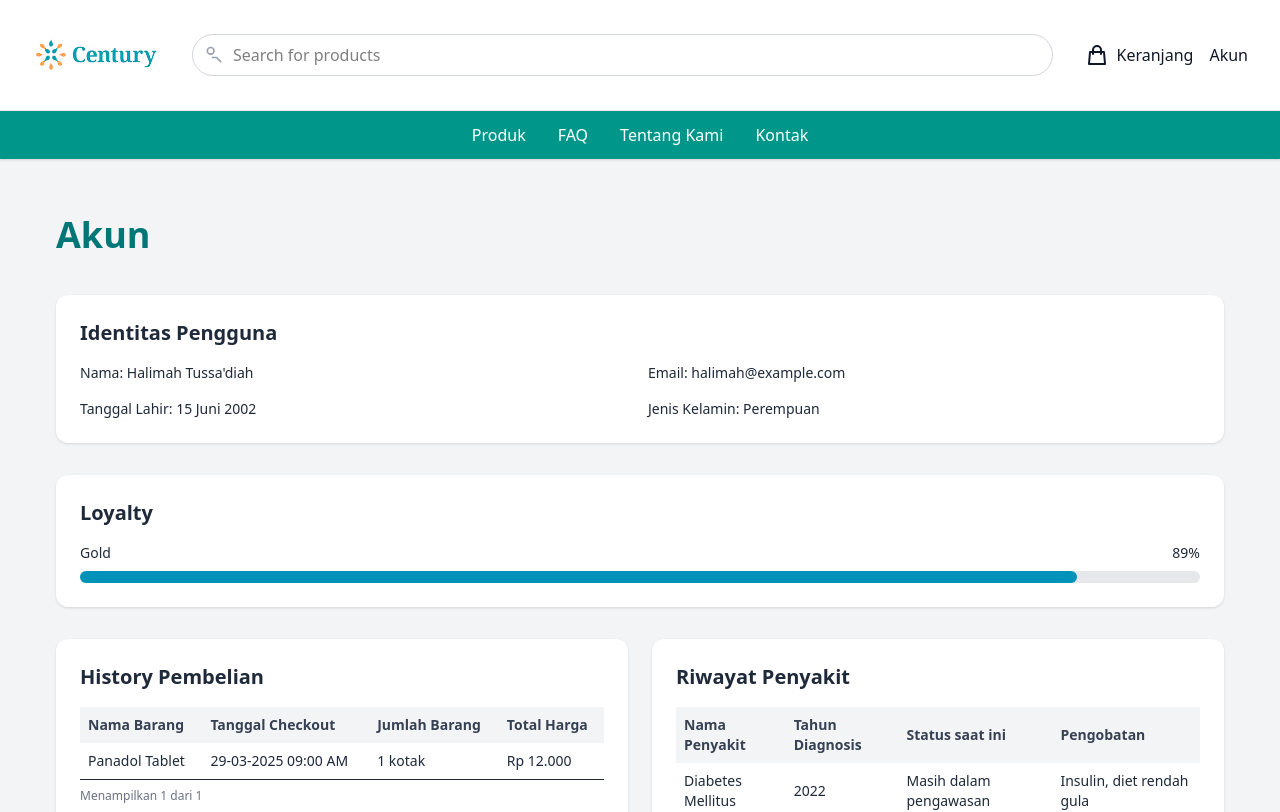
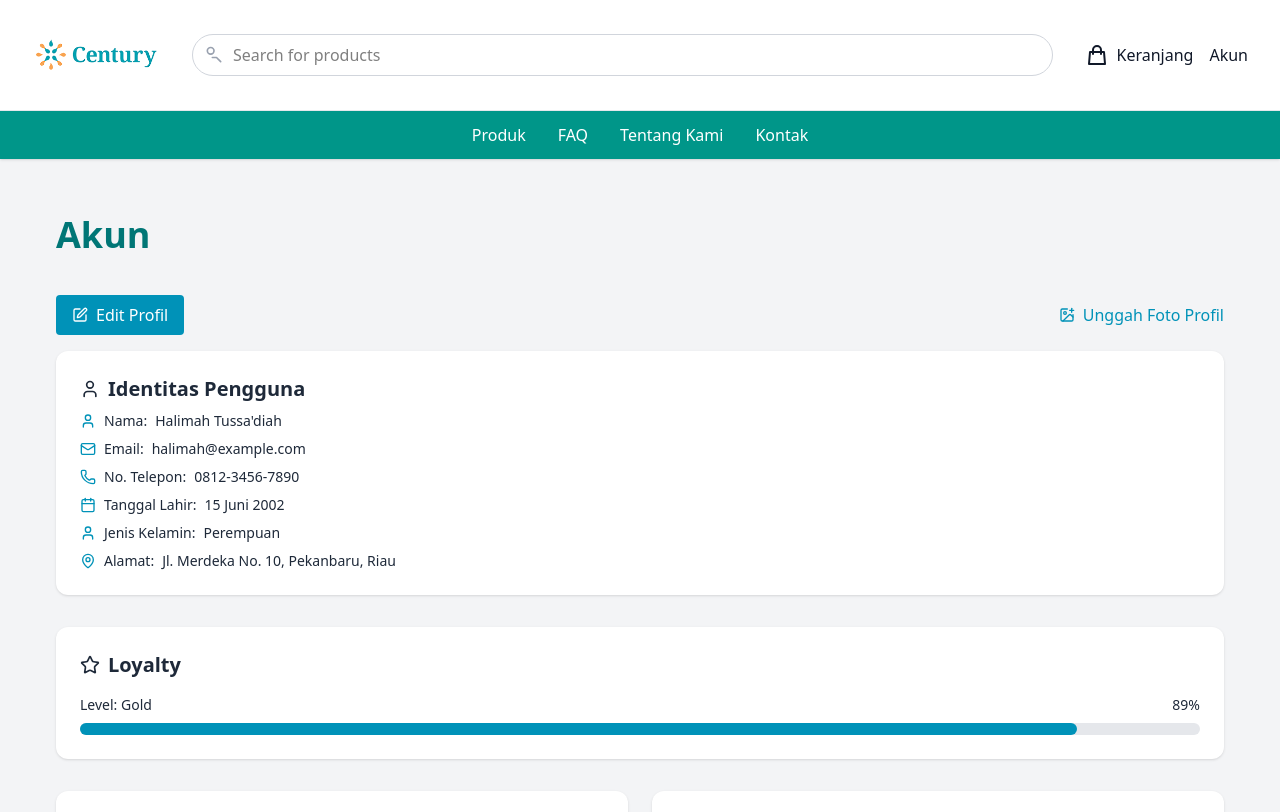
Before and after one commit to Keishavioreen/crm-Kelompok8-23SIA, a React (Vite) app: page /Akun in a window 1280 px wide. Shown: the top 812 px of the page. Built offline with nearby package versions, Linux system fonts and the light colour scheme.

Commit message:
Memperbarui page akun user

```diff
--- a/src/pages/AkunUser.jsx
+++ b/src/pages/AkunUser.jsx
@@ -1,11 +1,14 @@
 import React from "react";
+import { Mail, Phone, Calendar, User, MapPin, Heart, Star, ShoppingCart, Edit, ImagePlus } from "lucide-react";
 
 const AkunUser = () => {
   const user = {
     name: "Halimah Tussa'diah",
     email: "halimah@example.com",
+    phone: "0812-3456-7890",
     birthDate: "15 Juni 2002",
     gender: "Perempuan",
+    address: "Jl. Merdeka No. 10, Pekanbaru, Riau",
     loyaltyLevel: "Gold",
     loyaltyProgress: 89,
     purchases: [
@@ -30,31 +33,47 @@ const AkunUser = () => {
     <div className="p-8 max-w-7xl mx-auto text-gray-800 space-y-8">
       <h1 className="text-4xl font-bold text-[#007676] mb-10 text-left">Akun</h1>
 
+      {/* Edit dan Foto Profil */}
+      <div className="flex items-center justify-between mb-4">
+        <button className="flex items-center gap-2 bg-cyan-600 text-white px-4 py-2 rounded hover:bg-cyan-700">
+          <Edit size={16} /> Edit Profil
+        </button>
+        <button className="flex items-center gap-2 text-cyan-600 hover:underline">
+          <ImagePlus size={16} /> Unggah Foto Profil
+        </button>
+      </div>
+
       {/* Identitas Akun */}
-      <div className="bg-white rounded-xl shadow p-6 space-y-2">
-        <h2 className="text-xl font-semibold mb-4">Identitas Pengguna</h2>
-        <div className="grid grid-cols-1 md:grid-cols-2 gap-4 text-sm">
-          <div>
-            <span className="font-medium">Nama:</span> {user.name}
+      <div className="bg-white rounded-xl shadow p-6 space-y-4">
+        <h2 className="text-xl font-semibold mb-2 flex items-center gap-2"><User size={20} /> Identitas Pengguna</h2>
+        <div className="space-y-2 text-sm">
+          <div className="flex items-center gap-2">
+            <User size={16} className="text-cyan-600" /> <span className="font-medium">Nama:</span> {user.name}
           </div>
-          <div>
-            <span className="font-medium">Email:</span> {user.email}
+          <div className="flex items-center gap-2">
+            <Mail size={16} className="text-cyan-600" /> <span className="font-medium">Email:</span> {user.email}
           </div>
-          <div>
-            <span className="font-medium">Tanggal Lahir:</span> {user.birthDate}
+          <div className="flex items-center gap-2">
+            <Phone size={16} className="text-cyan-600" /> <span className="font-medium">No. Telepon:</span> {user.phone}
           </div>
-          <div>
-            <span className="font-medium">Jenis Kelamin:</span> {user.gender}
+          <div className="flex items-center gap-2">
+            <Calendar size={16} className="text-cyan-600" /> <span className="font-medium">Tanggal Lahir:</span> {user.birthDate}
+          </div>
+          <div className="flex items-center gap-2">
+            <User size={16} className="text-cyan-600" /> <span className="font-medium">Jenis Kelamin:</span> {user.gender}
+          </div>
+          <div className="flex items-center gap-2">
+            <MapPin size={16} className="text-cyan-600" /> <span className="font-medium">Alamat:</span> {user.address}
           </div>
         </div>
       </div>
 
       {/* Loyalty */}
       <div className="bg-white rounded-xl shadow p-6">
-        <h2 className="text-xl font-semibold mb-4">Loyalty</h2>
-        <div className="flex items-center justify-between">
-          <span className="text-sm font-medium">{user.loyaltyLevel}</span>
-          <span className="text-sm font-medium">{user.loyaltyProgress}%</span>
+        <h2 className="text-xl font-semibold mb-4 flex items-center gap-2"><Star size={20} /> Loyalty</h2>
+        <div className="flex items-center justify-between text-sm">
+          <span className="font-medium">Level: {user.loyaltyLevel}</span>
+          <span className="font-medium">{user.loyaltyProgress}%</span>
         </div>
         <div className="w-full h-3 bg-gray-200 rounded-full mt-2">
           <div
@@ -68,7 +87,7 @@ const AkunUser = () => {
       <div className="grid grid-cols-1 md:grid-cols-2 gap-6">
         {/* History Pembelian */}
         <div className="bg-white rounded-xl shadow p-6">
-          <h2 className="text-xl font-semibold mb-4">History Pembelian</h2>
+          <h2 className="text-xl font-semibold mb-4 flex items-center gap-2"><ShoppingCart size={20} /> History Pembelian</h2>
           <table className="min-w-full text-sm text-left">
             <thead className="bg-gray-100 text-gray-700">
               <tr>
@@ -96,7 +115,7 @@ const AkunUser = () => {
 
         {/* Riwayat Penyakit */}
         <div className="bg-white rounded-xl shadow p-6">
-          <h2 className="text-xl font-semibold mb-4">Riwayat Penyakit</h2>
+          <h2 className="text-xl font-semibold mb-4 flex items-center gap-2"><Heart size={20} /> Riwayat Penyakit</h2>
           <table className="min-w-full text-sm text-left">
             <thead className="bg-gray-100 text-gray-700">
               <tr>
```
